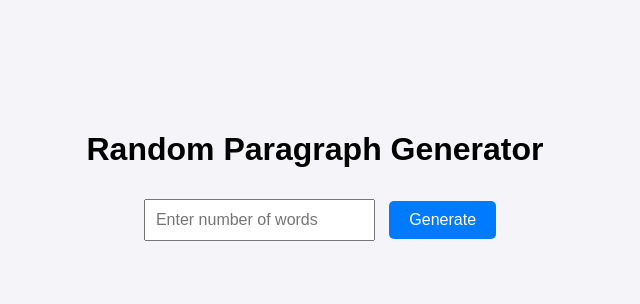
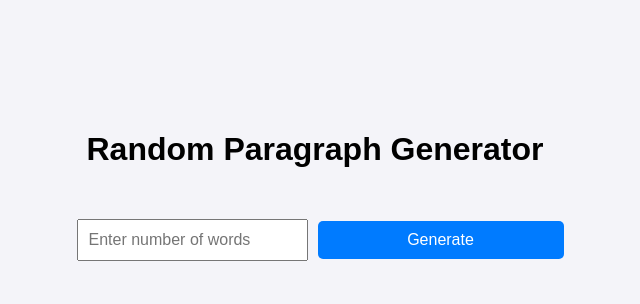
Before and after one commit to varsha-2005/js-paragraph, a plain HTML site: page index.html in a window 1280 px wide. Shown: the part 210-514 px from the top of the page, without its empty margins (325-965 px from the left). Drawn offline with Linux system fonts and the light colour scheme.

Commit message:
Update style.css

```diff
--- a/style.css
+++ b/style.css
@@ -9,13 +9,17 @@ body {
 }
 
 .container {
-    text-align: center;
+    text-align: left;
+    display: flex;
+    justify-content: center;
+    align-items: center;
 }
 
 input {
     padding: 10px;
     font-size: 16px;
     margin: 10px;
+    width: 50;
 }
 
 button {
@@ -27,6 +31,7 @@ button {
     border: none;
     border-radius: 5px;
     transition: background-color 0.3s;
+    width: 50%;
 }
 
 button:hover {
@@ -38,3 +43,36 @@ p {
     font-size: 18px;
     line-height: 1.6;
 }
+.main{
+    display: flex;
+    flex-direction: column;
+    text-align: center;
+    padding: 10px;
+}
+.para{
+    max-height: 300px;
+    max-width: 500px;
+    overflow-y: scroll;
+    text-align: center;
+    scroll-behavior: smooth;
+}
+h1{
+    padding: 20px;
+}
+
+::-webkit-scrollbar-track {
+    border-radius: 10px;
+}
+
+::-webkit-scrollbar-thumb {
+    background: blue;
+    border-radius: 10px;
+}
+
+::-webkit-scrollbar-thumb:hover {
+    background: #555;
+}
+
+::-webkit-scrollbar {
+    width:12px;
+}
```
